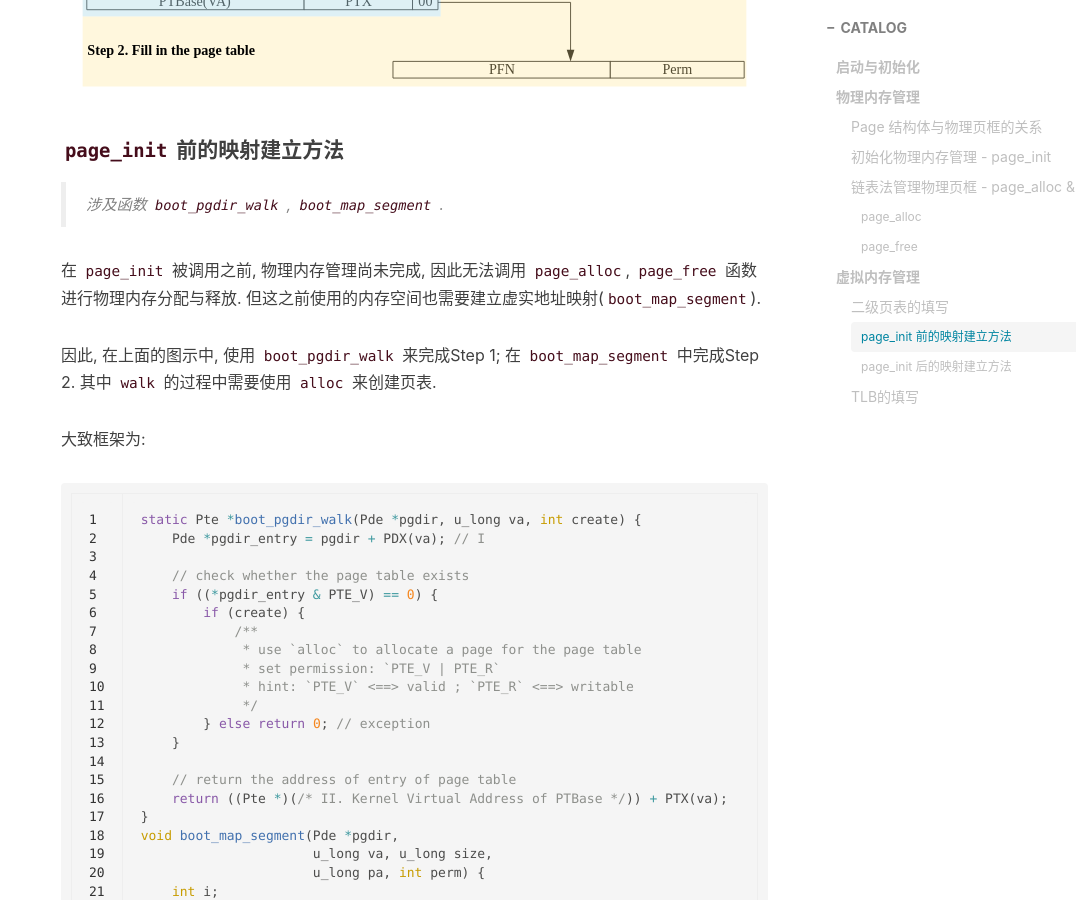
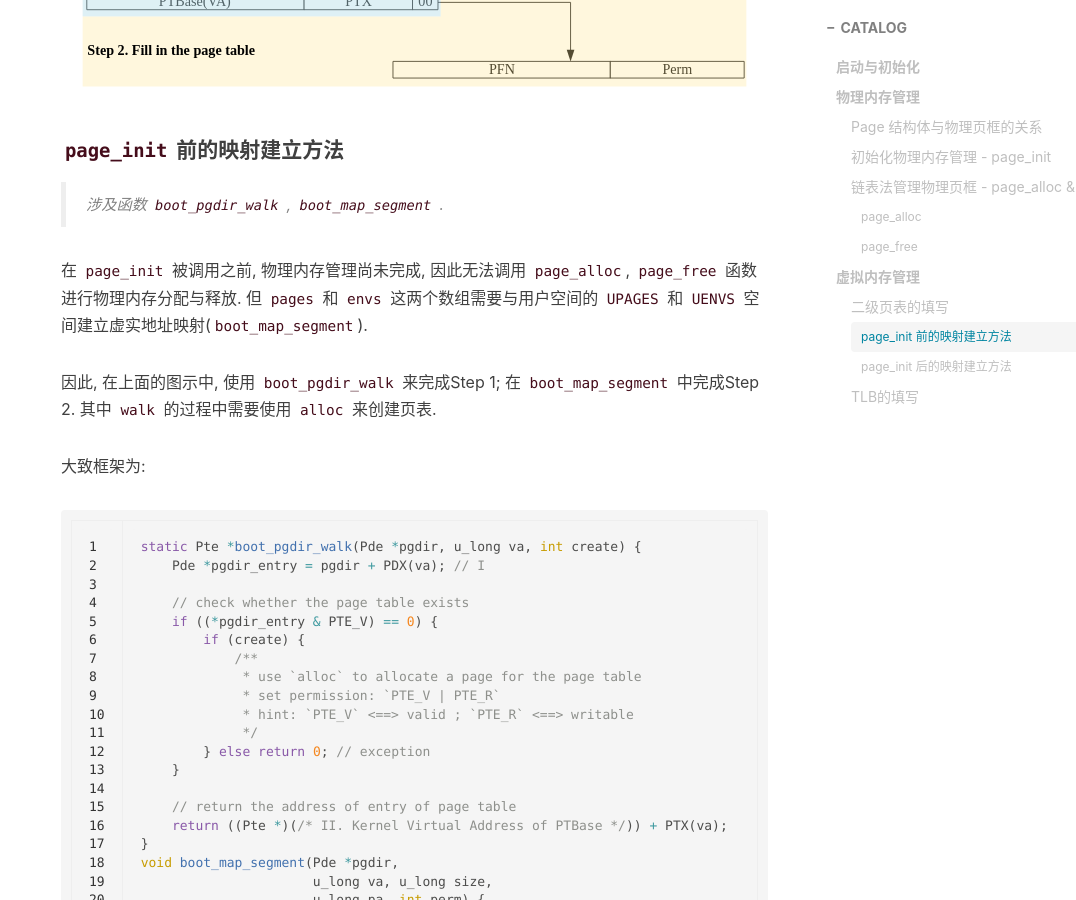
Before and after one commit to Coekjan/coekjan.github.io, a Jekyll site: the page built from _posts/MOS/2021-07-23-Boot-And-Memory-Management.md, in a window 1280 px wide and 900 px high, scrolled down 7157 px. Shown: the whole window, without its empty margins (204-1280 px from the left). Built offline with Jekyll 4.4.1, drawn with Linux system fonts in a browser that asks for light colours; nearby versions of some CDN libraries; comment, search, counter and statistics services are not loaded; some of the changed text lies outside the part shown.

Commit message:
Revised some statement

```diff
--- a/_posts/MOS/2021-07-23-Boot-And-Memory-Management.md
+++ b/_posts/MOS/2021-07-23-Boot-And-Memory-Management.md
@@ -217,7 +217,7 @@ MOS实验中, 采用**二级页表**来实现虚拟内存. 在 `mips_vm_init`
 
 > 涉及函数 `boot_pgdir_walk` , `boot_map_segment` .
 
-在 `page_init` 被调用之前, 物理内存管理尚未完成, 因此无法调用 `page_alloc`, `page_free` 函数进行物理内存分配与释放. 但这之前使用的内存空间也需要建立虚实地址映射(`boot_map_segment`).
+在 `page_init` 被调用之前, 物理内存管理尚未完成, 因此无法调用 `page_alloc`, `page_free` 函数进行物理内存分配与释放. 但 `pages` 和 `envs` 这两个数组需要与用户空间的 `UPAGES` 和 `UENVS` 空间建立虚实地址映射(`boot_map_segment`).
 
 因此, 在上面的图示中, 使用 `boot_pgdir_walk` 来完成Step 1; 在 `boot_map_segment` 中完成Step 2. 其中 `walk` 的过程中需要使用 `alloc` 来创建页表.
 
```
Also changed, not shown: other parts of _posts/MOS/2021-07-23-Boot-And-Memory-Management.md (+1 -1 lines).
